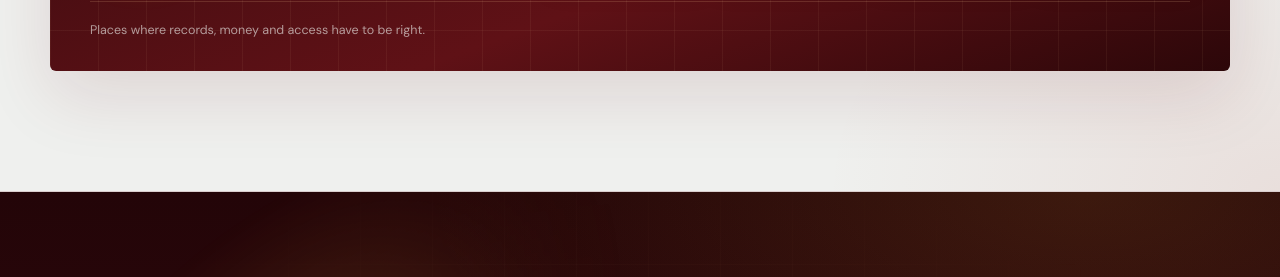
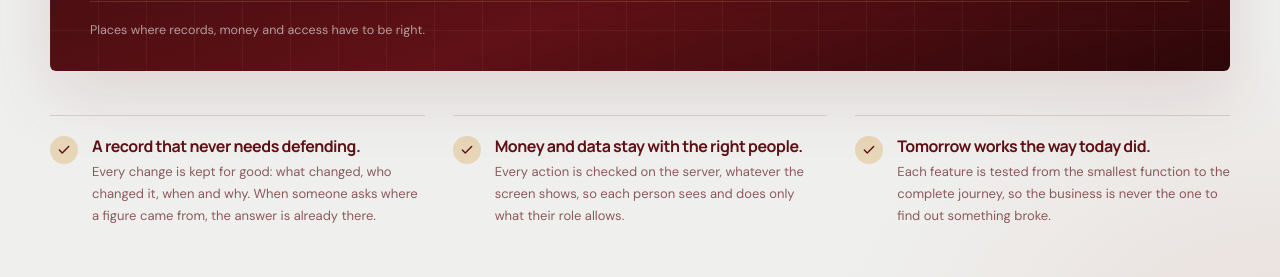
Before and after one commit to paullaster/bsg-website, a Next.js app: page / in a window 1280 px wide. Shown: the part 4586-4863 px from the top of the page. Built offline with nearby package versions, Linux system fonts and the light colour scheme; no server answers.

Commit message:
Revert "Remove the three commitments list from About"
This reverts commit dc594d0e8bbe7bb8cecc8c83fd15dc87ac780fbe.

```diff
--- a/src/app/globals.css
+++ b/src/app/globals.css
@@ -1759,6 +1759,16 @@
   letter-spacing: 0.14em;
   text-transform: uppercase;
 }
+.abt-check {
+  flex: none;
+  width: 28px;
+  height: 28px;
+  display: grid;
+  place-items: center;
+  border-radius: 50%;
+  color: var(--burgundy);
+  background: rgba(215, 149, 51, 0.28);
+}
 
 /* reveal */
 .abt-ready .abt-reveal {
@@ -2305,6 +2315,42 @@
   background: linear-gradient(165deg, rgba(255, 255, 255, 0.88), rgba(255, 255, 255, 0.42));
   box-shadow: var(--shadow-md);
   overflow: hidden;
+}
+
+.abt-standards {
+  display: grid;
+  grid-template-columns: repeat(3, 1fr);
+  gap: 28px;
+  margin: 44px 0 0;
+  padding: 0;
+  list-style: none;
+}
+.abt-standards li {
+  display: flex;
+  gap: 14px;
+  padding-top: 20px;
+  border-top: 1px solid var(--line);
+}
+.abt-standards b {
+  display: block;
+  color: var(--burgundy);
+  font: 700 16px/1.3 var(--app-font-serif);
+  letter-spacing: -0.03em;
+}
+.abt-standards p {
+  margin: 4px 0 0;
+  color: var(--muted-ink);
+  font-size: 13px;
+  line-height: 1.7;
+}
+@media (max-width: 1000px) {
+  .abt-standards {
+    grid-template-columns: 1fr;
+    gap: 0;
+  }
+  .abt-standards li {
+    padding: 18px 0;
+  }
 }
 
 /* ---------- About: the founder glimpse ---------- */
--- a/src/components/about.tsx
+++ b/src/components/about.tsx
@@ -3,7 +3,7 @@
 import { useEffect, useRef } from 'react';
 import type { CSSProperties } from 'react';
 import Image from 'next/image';
-import { ArrowUpRight, Landmark, Smartphone, Wallet } from 'lucide-react';
+import { ArrowUpRight, Check, Landmark, Smartphone, Wallet } from 'lucide-react';
 
 const chain = [
   {
@@ -23,6 +23,21 @@ const chain = [
     step: 'Money is recorded',
     title: 'A full ledger',
     text: 'Every shilling accounted for, so the books agree.',
+  },
+];
+
+const standards = [
+  {
+    title: 'A record that never needs defending.',
+    text: 'Every change is kept for good: what changed, who changed it, when and why. When someone asks where a figure came from, the answer is already there.',
+  },
+  {
+    title: 'Money and data stay with the right people.',
+    text: 'Every action is checked on the server, whatever the screen shows, so each person sees and does only what their role allows.',
+  },
+  {
+    title: 'Tomorrow works the way today did.',
+    text: 'Each feature is tested from the smallest function to the complete journey, so the business is never the one to find out something broke.',
   },
 ];
 
@@ -184,6 +199,24 @@ export default function About() {
         </div>
 
         <FounderGlance />
+
+        <ul className="abt-standards">
+          {standards.map((item, i) => (
+            <li
+              key={item.title}
+              className="abt-reveal"
+              style={{ '--d': `${i * 110}ms` } as CSSProperties}
+            >
+              <span className="abt-check">
+                <Check size={14} strokeWidth={2.4} />
+              </span>
+              <div>
+                <b>{item.title}</b>
+                <p>{item.text}</p>
+              </div>
+            </li>
+          ))}
+        </ul>
       </div>
     </section>
   );
```
